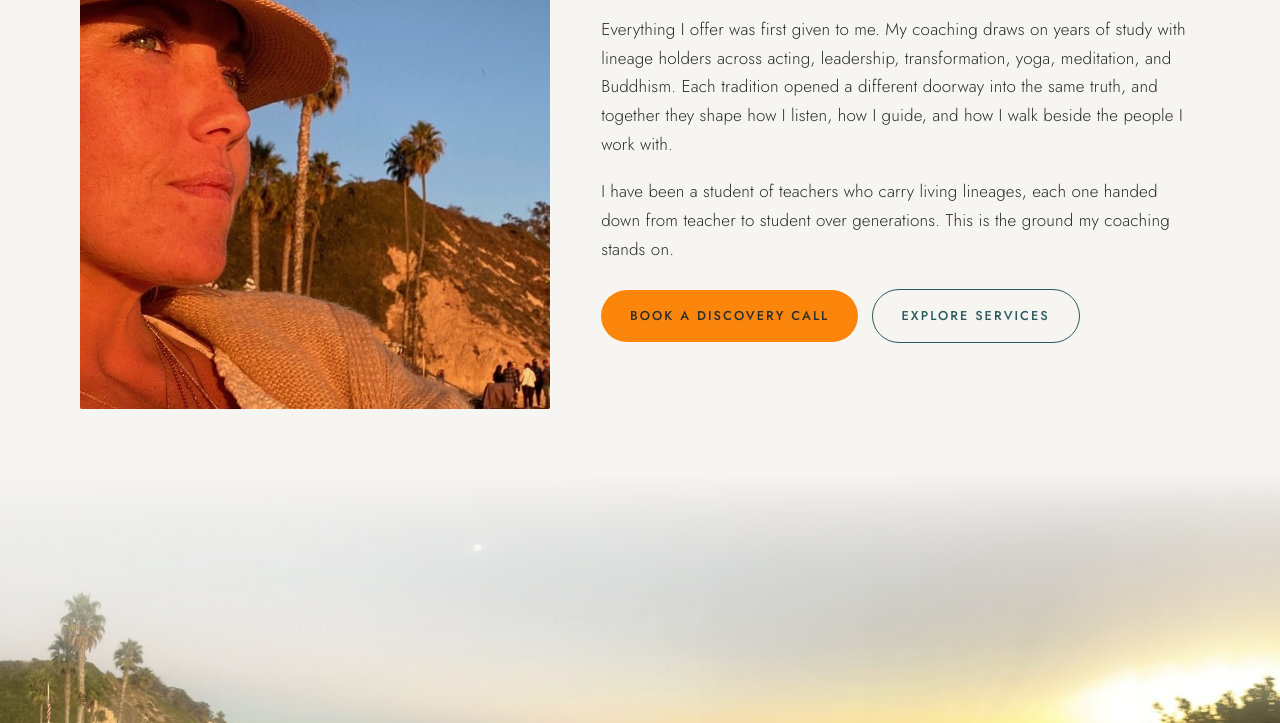
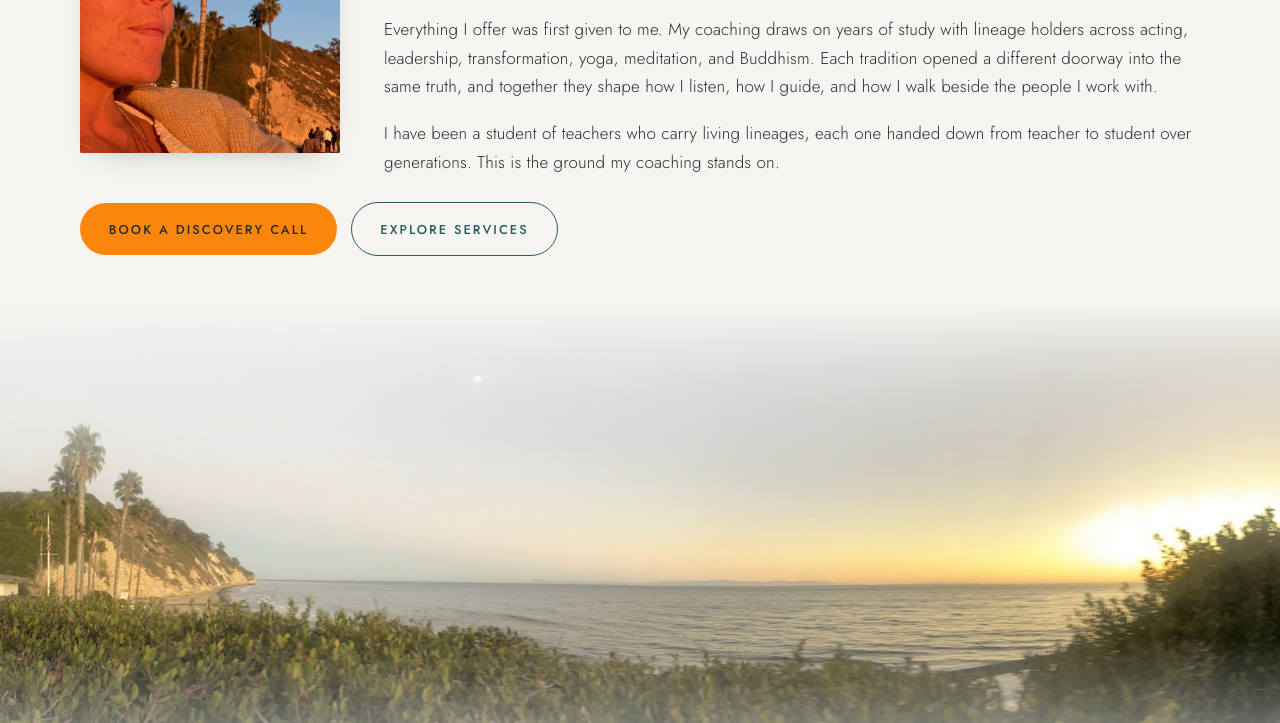
Before and after one commit to Pfellows23/the-power-of-heart, a plain HTML site: page about.html in a window 1280 px wide. Shown: the part 359-1082 px from the top of the page. Drawn offline with nearby package versions, Linux system fonts and the light colour scheme.

Commit message:
About: smaller portrait floated left with text wrapping around it (#3)
Claude-Session: https://claude.ai/code/session_0122ZVyXXXtjZLsBtgm8Di2N

Co-authored-by: Claude <noreply@anthropic.com>

```diff
--- a/styles.css
+++ b/styles.css
@@ -525,12 +525,12 @@ h2 em { font-family: var(--font-voice); font-style: italic; color: var(--tide);
 /* About: portrait sits high, intro text wraps around it */
 .about-hero { padding-top: clamp(1.25rem, 3vw, 2rem); }
 .about-hero .wrap::after { content: ""; display: block; clear: both; }
-.about-hero .photo { float: left; width: min(44%, 470px); margin: 0 clamp(1.5rem, 4vw, 3.25rem) 1rem 0; }
+.about-hero .photo { float: left; width: min(28%, 260px); margin: 0.4rem clamp(1.5rem, 3.5vw, 2.75rem) 1rem 0; box-shadow: 0 10px 30px -18px rgba(30, 50, 55, 0.45); }
 .about-intro { display: block; }
 .about-intro > * + * { margin-top: 1.1rem; }
 .about-intro h1 { padding-top: 0.5rem; }
 .about-intro .actions { margin-top: 1.6rem; }
-@media (max-width: 560px) { .about-hero .photo { width: 46%; margin-right: 1rem; margin-bottom: 0.5rem; } }
+@media (max-width: 560px) { .about-hero .photo { width: 40%; max-width: 170px; margin: 0.3rem 1rem 0.5rem 0; } }
 .about-intro .lede { max-width: none; }
 
 /* Projects: second book */
```
